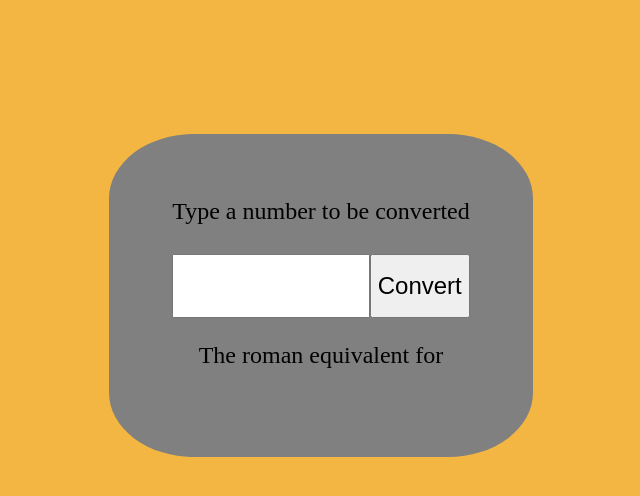
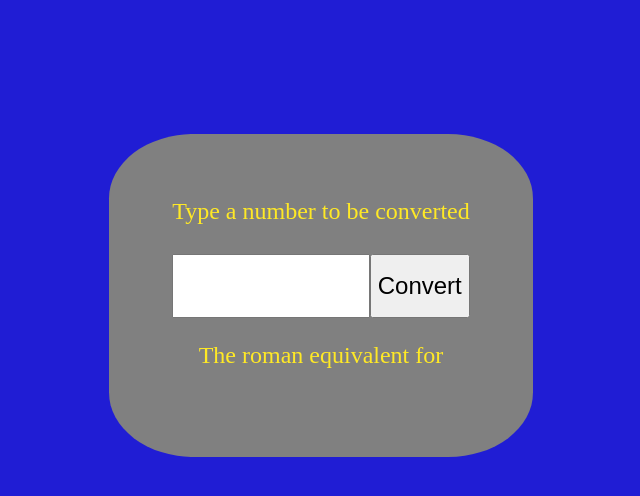
Before and after one commit to Bierwurst/j-schuler, a plain HTML site: page index.html in a window 1280 px wide. Shown: the whole page, without its empty margins (319-959 px from the left). Drawn offline with Linux system fonts and the light colour scheme.

Commit message:
test the zeit

```diff
--- a/index.css
+++ b/index.css
@@ -1,5 +1,5 @@
 body {
-	background-color: #f4b642;
+	background-color: #201dd4;
 }
 
 form {
@@ -31,4 +31,5 @@ body {
 
 .bigText {
 	font-size: 1.5rem;
+	color: #ffe925
 }
```
